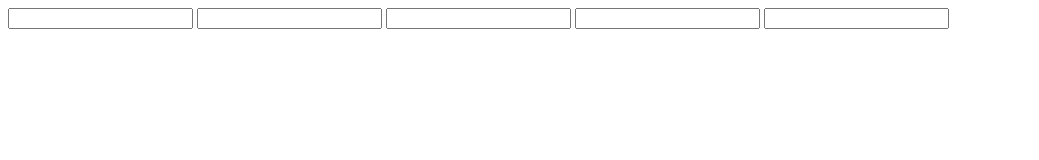
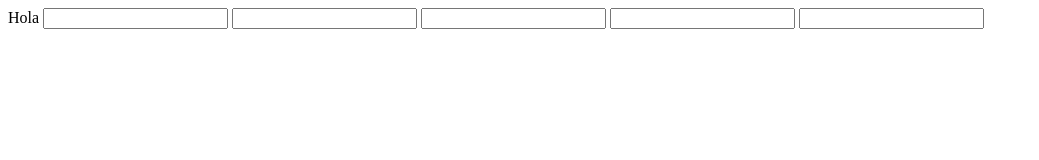
Before and after one commit to MelissaIsabelR/prueba3, a plain HTML site: page pagina1.html in a window 1280 px wide. Shown: the whole page, without its empty margins (0-1039 px from the left). Drawn offline with Linux system fonts and the light colour scheme.

Commit message:
linea 11

```diff
--- a/pagina1.html
+++ b/pagina1.html
@@ -8,7 +8,7 @@
 <body>
     <form action="" class="formulario">
 
-        <label for="" id="label"></label>
+        <label for="" id="label">Hola</label>
 
 
         <input type="text" class="clase">
```
